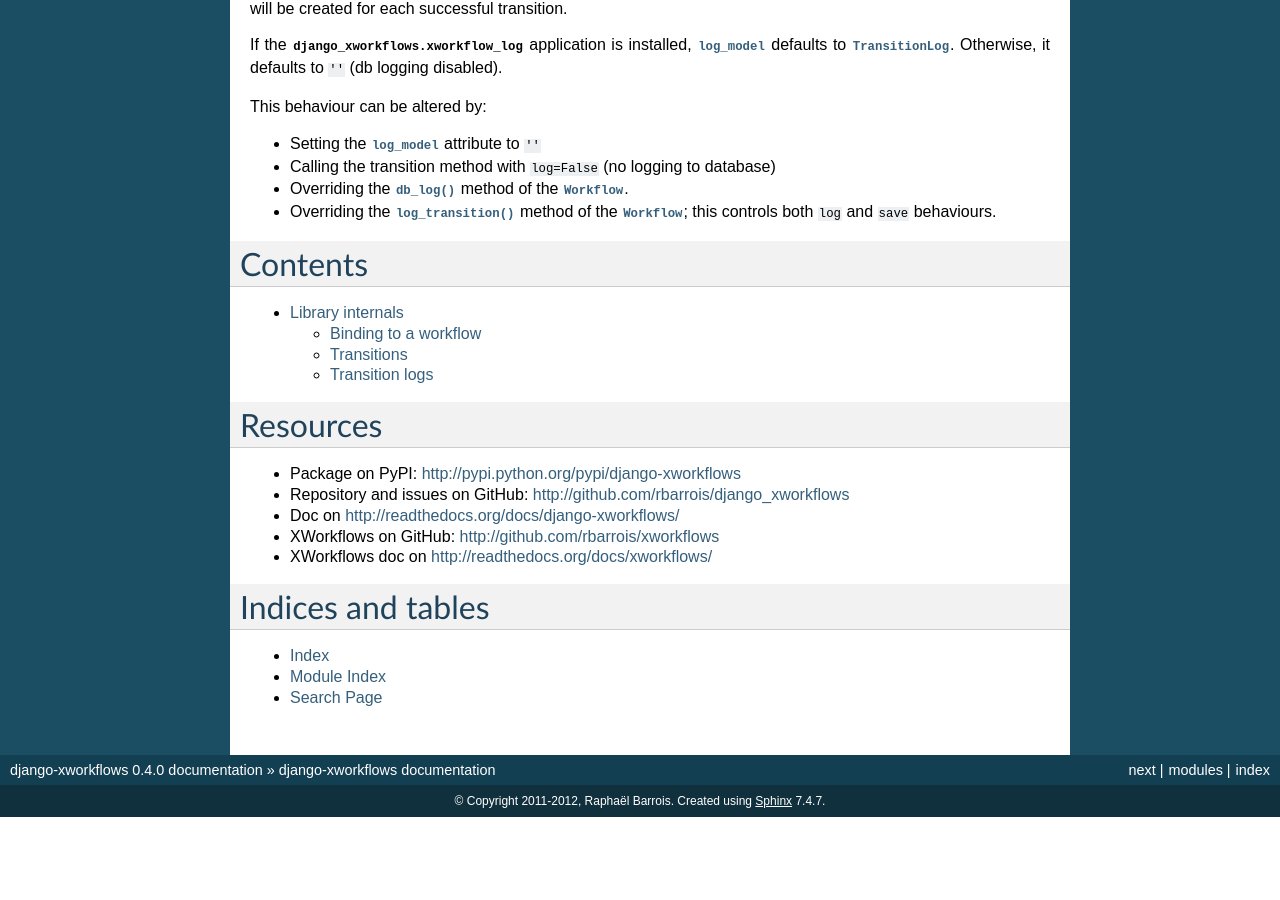
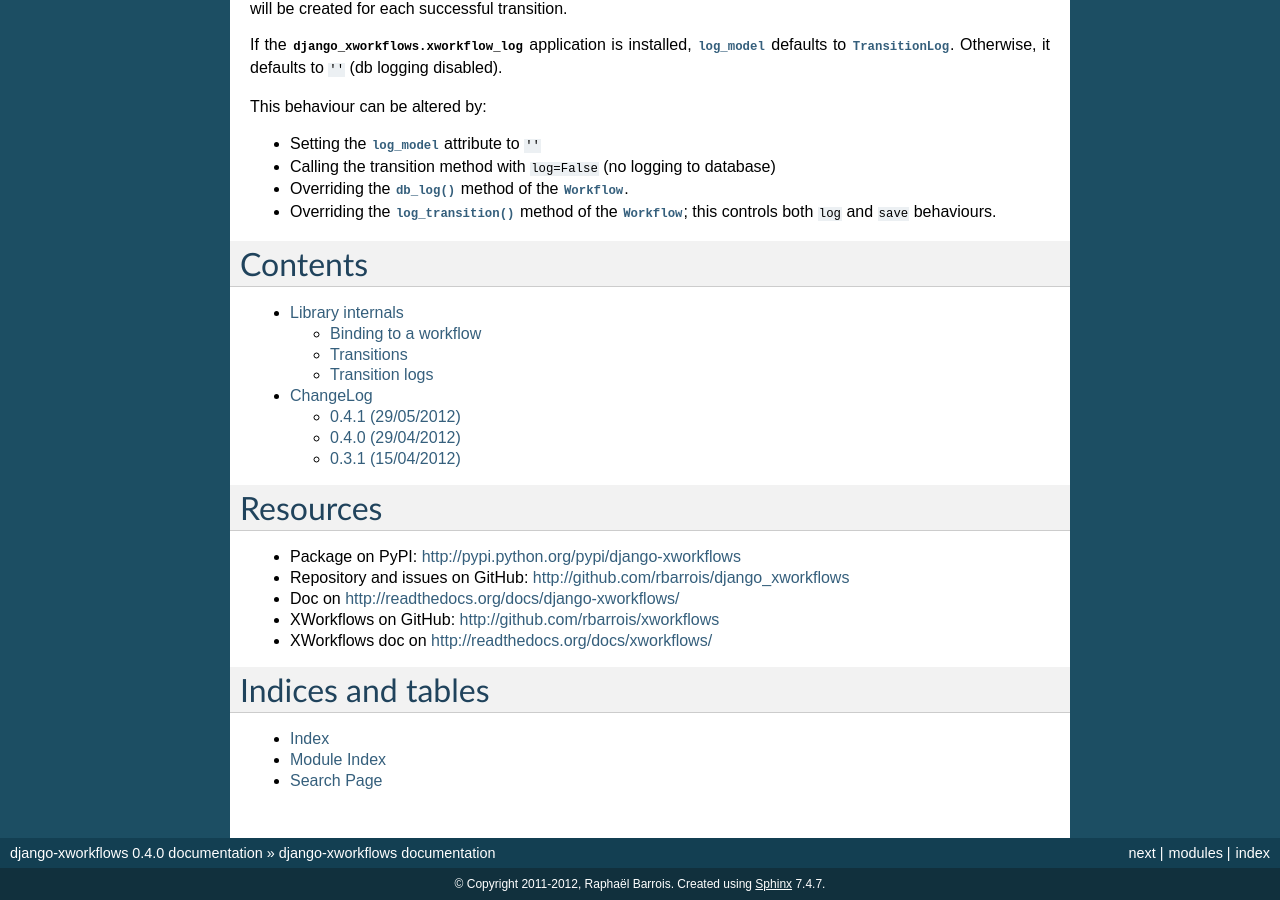
Before and after one commit to rbarrois/django_xworkflows, a Sphinx documentation site: the page built from doc/index.rst, in a window 1280 px wide and 900 px high, scrolled down 1020 px. Built offline with Sphinx 7.4.7, drawn with Linux system fonts in a browser that asks for light colours; before the commit the page ends 1837 px from its top, so only the background shows below that; some of the changed lines change nothing that is shown.

Commit message:
Add changelog, cleanup doc configuration.
Signed-off-by: Raphaël Barrois <raphael.barrois@polyconseil.fr>

```diff
--- /dev/null
+++ b/doc/changelog.rst
@@ -0,0 +1,31 @@
+ChangeLog
+=========
+
+0.4.1 (29/05/2012)
+------------------
+
+*Bugfix:*
+
+    * Avoid circular import issues when resolving :attr:`~django_xworkflows.models.Workflow.log_model`
+      to a :class:`~django.db.models.Model`
+    * Log source and target state names in :class:`~django_xworkflows.models.TransitionLog`
+
+0.4.0 (29/04/2012)
+------------------
+
+*New:*
+
+    * Improve south support (
+    * Run transition implementations in a database transaction
+
+0.3.1 (15/04/2012)
+------------------
+
+*New:*
+
+    * Introduce :class:`~django_xworkflows.models.StateField` for adding a :class:`~django_xworkflows.models.Workflow`
+      to a model
+    * Adapt to xworkflows-0.3.0
+
+
+.. vim:et:ts=4:sw=4:tw=79:ft=rst:
--- a/doc/conf.py
+++ b/doc/conf.py
@@ -25,7 +25,7 @@ sys.path.insert(0, os.path.abspath('.'))
 
 # Add any Sphinx extension module names here, as strings. They can be extensions
 # coming with Sphinx (named 'sphinx.ext.*') or your custom ones.
-extensions = ['sphinx.ext.autodoc', 'sphinx.ext.doctest', 'sphinx.ext.todo', 'sphinx.ext.coverage', 'sphinx.ext.viewcode', 'sphinx.ext.intersphinx']
+extensions = ['sphinx.ext.doctest', 'sphinx.ext.todo', 'sphinx.ext.coverage', 'sphinx.ext.viewcode', 'sphinx.ext.intersphinx']
 
 # Add any paths that contain templates here, relative to this directory.
 templates_path = ['_templates']
@@ -47,10 +47,19 @@ copyright = u'2011-2012, Raphaël Barrois'
 # |version| and |release|, also used in various other places throughout the
 # built documents.
 #
-# The short X.Y version.
-version = '0.4'
-# The full version, including alpha/beta/rc tags.
-release = '0.4.0'
+root_dir = os.path.abspath(os.path.dirname(__file__))
+def get_version():
+    import re
+    version_re = re.compile(r"^__version__ = '([\w_.-]+)'$")
+    with open(os.path.join(root_dir, os.pardir, 'src', 'django_xworkflows', '__init__.py')) as f:
+        for line in f:
+            match = version_re.match(line[:-1])
+            if match:
+                return match.groups()[0]
+    return '0.0.0'
+
+release = get_version()
+version = '.'.join(release.split('.')[:2])
 
 # The language for content autogenerated by Sphinx. Refer to documentation
 # for a list of supported languages.
--- a/doc/fix_django_settings.py
+++ /dev/null
@@ -1,5 +0,0 @@
-def setup(app, *args):
-    from django.conf import settings
-
-    if not settings.configured:
-        settings.configure()
--- a/doc/index.rst
+++ b/doc/index.rst
@@ -78,6 +78,7 @@ Contents
    :maxdepth: 2
 
    internals
+   changelog
 
 Resources
 =========
```
Also changed, not shown: 2 other files.
